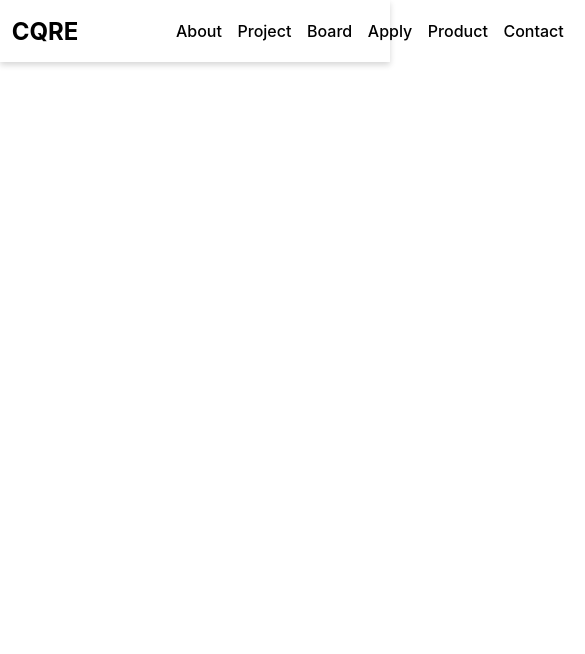
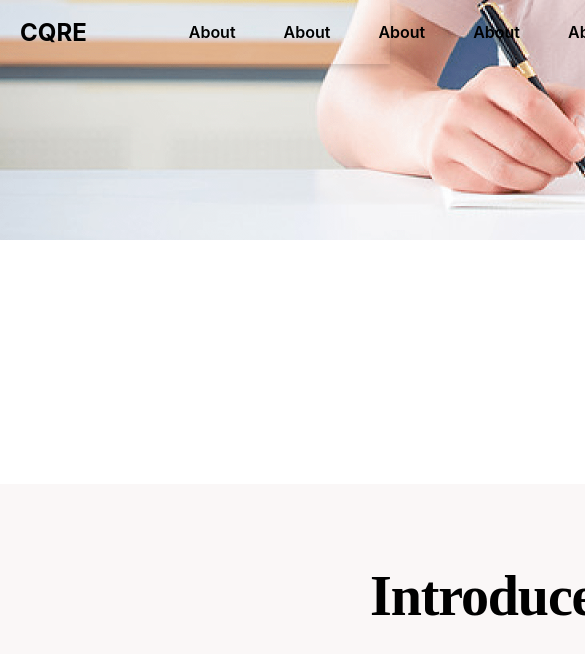
Before and after one commit to Lazyboness/cqre-client, a React (Create React App) app: page /about in a window 390 px wide. Shown: the top 654 px of the page, 585 px wide, since content can reach past the window. Built offline with nearby package versions, Linux system fonts and the light colour scheme.

Commit message:
헤더 반응형 업데이트

```diff
--- a/src/components/Header.jsx
+++ b/src/components/Header.jsx
@@ -3,108 +3,73 @@ import styled from 'styled-components';
 
 export default function Header() {
   return (
-    <Base>
-      <Navigation>
-        <MenuListWrapper>
-          <MenuList>
-            <LeftMenu>
+    <HeaderBlock>
+      <HeaderWrapper>
+        <DesktopHeader>
+          <LogoBlock>
             <Link href="/">
               <TextLogo>CQRE</TextLogo>
             </Link>
-            </LeftMenu>
-            <MiddleMenuList>
-              <MiddleMenu>
+          </LogoBlock>
+          <MenuBlock>
+            <MenuLogo>
               <Link href="/about">About</Link>
-              </MiddleMenu>
-              <MiddleMenu>
-                <Link href="/project">Project</Link>
-              </MiddleMenu>
-              <MiddleMenu>
-                <Link href="/board">Board</Link>
-              </MiddleMenu>
-              <MiddleMenu>
-                <Link href="/apply">Apply</Link>
-              </MiddleMenu>
-              <MiddleMenu>
-                <Link href="/product">Product</Link>
-              </MiddleMenu>
-              <MiddleMenu>
-                <Link href="/contact">Contact</Link>
-              </MiddleMenu>
-            </MiddleMenuList>
-            <RightMenuList>
-              <RightMenu>
+            </MenuLogo>
+            <MenuLogo>
+              <Link href="/about">About</Link>
+            </MenuLogo>
+            <MenuLogo>
+              <Link href="/about">About</Link>
+            </MenuLogo>
+            <MenuLogo>
+              <Link href="/about">About</Link>
+            </MenuLogo>
+            <MenuLogo>
+              <Link href="/about">About</Link>
+            </MenuLogo>
+            <MenuLogo>
+              <Link href="/about">About</Link>
+            </MenuLogo>
+          </MenuBlock>
+          <SignBlock>
             <Link href="/login">login</Link>
-              </RightMenu>
-              <RightMenu>
+            <SignLogo>
               <Link href="/signup">sign up</Link>
-              </RightMenu>
-            </RightMenuList>
-          </MenuList>
-        </MenuListWrapper>
-      </Navigation>
-    </Base>
+            </SignLogo>
+          </SignBlock>
+        </DesktopHeader>
+      </HeaderWrapper>
+    </HeaderBlock>
   );
 }
 
-const Base = styled.header`
-  width: 100%;
-  margin: 0 auto;
-  height: 62px;
+const HeaderBlock = styled.div`
   position: fixed;
-  top: 0;
-  left: 0;
-  background-color: #fff;
-  text-align: center;
-  box-shadow: 0 3px 6px 0 rgba(0, 0, 0, 0.16);
+  left: 0px;
+  right: 0px;
+  top: 0px;
   z-index: 10;
 `;
 
-const Navigation = styled.nav`
-  margin: 0 auto;
+const HeaderWrapper = styled.div`
+  position: relative;
+  box-shadow: 0 3px 6px 0 rgba(0, 0, 0, 0.16);
 `;
 
-const MenuListWrapper = styled.div``;
-
-const MenuList = styled.ul`
-  list-style: none;
-  padding: 0;
-  margin: 0;
+const DesktopHeader = styled.div`
+  position: relative;
   display: flex;
+  justify-content: space-between;
+  align-items: center;
+  height: 4rem;
+  width: 100%;
+  color: white;
 `;
 
-const LeftMenu = styled.li`
+const LogoBlock = styled.div`
   display: flex;
   align-items: center;
-  height: 62px;
-  flex-shrink: 0;
-  padding: 0 0 0 3vw;
-`;
-
-const MiddleMenuList = styled.li`
-  display: flex;
-  align-items: center;
-  height: 62px;
-  flex-shrink: 0;
-  padding: 0 21vw 0 23vw;
-`;
-
-const MiddleMenu = styled.li`
-  font-weight: 500;
-  padding: 0 2vw 0 2vw;
-`;
-
-const RightMenuList = styled.li`
-  display: flex;
-  align-items: center;
-  height: 62px;
-  flex-shrink: 0;
-  padding: 0 3vw 0 0;
-`;
-
-const RightMenu = styled.li`
-  font-weight: 300;
-  padding: 0 0 0 1vw;
+  padding-left: 1.25rem;
 `;
 
 const Link = styled.a`
@@ -117,3 +82,32 @@ const TextLogo = styled.h1`
   font-weight: 700;
   color: black;
 `;
+
+const MenuBlock = styled.div`
+  margin-left: 20vw;
+  margin-right: 20vw;
+  display: flex;
+  position: relative;
+`;
+
+const MenuLogo = styled.h1`
+  font-size: 1rem;
+  font-weight: 600;
+  color: black;
+  align-items: center;
+  margin-left: 1.5rem;
+  margin-right: 1.5rem;
+`;
+
+const SignBlock = styled.div`
+  display: flex;
+  align-items: center;
+  padding-right: 1.25rem;
+`;
+
+const SignLogo = styled.h1`
+  font-size: 1rem;
+  font-weight: 400;
+  color: black;
+  margin-left: 1rem;
+`;
--- a/src/pages/AboutPage.jsx
+++ b/src/pages/AboutPage.jsx
@@ -1,11 +1,45 @@
 import React from 'react';
+import styled from 'styled-components';
+import Study from '../static/images/about_study.png';
 import Header from '../components/Header';
 
 export default function AboutPage() {
   return (
     <>
       <Header />
-      About
+      <StudyImage src={Study} alt="Study"></StudyImage>
+      <IntroduceWrapper>
+        <Introduce>Introduce</Introduce>
+      </IntroduceWrapper>
+      <div></div>
     </>
   );
 }
+
+const StudyImage = styled.img`
+  width: 1920px;
+  height: 240px;
+`;
+
+const IntroduceWrapper = styled.div`
+  width: 1920px;
+  height: 376px;
+  margin: 240px 0 78px;
+  padding: 80px 370px 130px;
+  background-color: #faf7f7;
+`;
+
+const Introduce = styled.h1`
+  width: 240px;
+  height: 66px;
+  margin: 0 940px 24px 0;
+  font-family: PretendardVariable;
+  font-size: 56px;
+  font-weight: 600;
+  font-stretch: normal;
+  font-style: normal;
+  line-height: normal;
+  letter-spacing: -1.12px;
+  text-align: left;
+  color: #000;
+`;
```
Also changed, not shown: src/static/images/about_study.png (added). Lines whose indentation alone changed are shown as unchanged.
